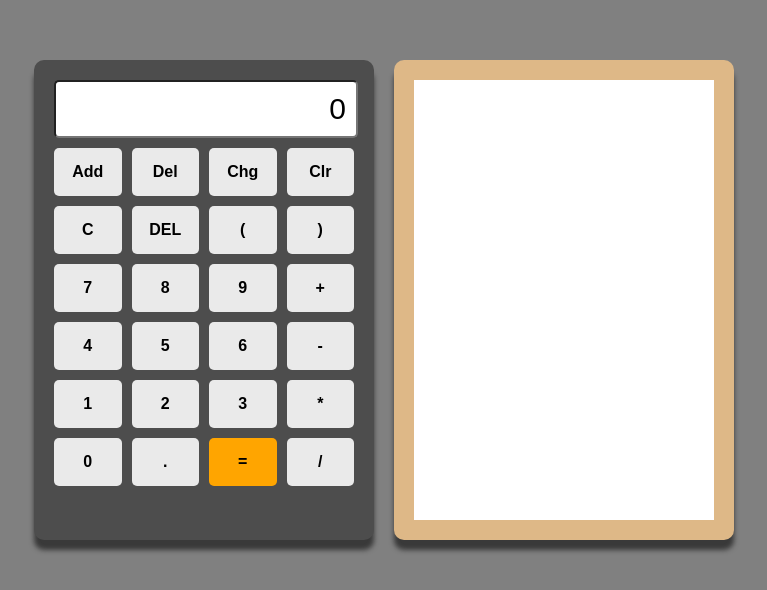
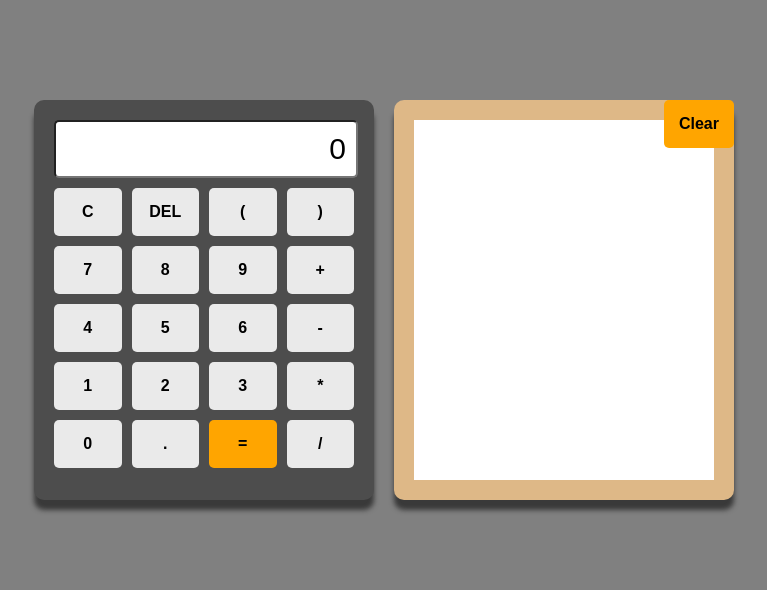
Before and after one commit to Ngai-Lam-Chou/calculator, a plain HTML site: page index.html in a window 1280 px wide. Shown: the part 108-698 px from the top of the page, without its empty margins (256-1023 px from the left). Drawn offline with Linux system fonts and the light colour scheme.

Commit message:
remove mem but keep ans

```diff
--- a/index.html
+++ b/index.html
@@ -9,10 +9,6 @@
   <div class="calculator">
     <input type="text" id="result" value=0></input>
     <div class="buttons">
-      <button onclick="add()">Add</button>
-      <button onclick="del()">Del</button>
-      <button onclick="chg()">Chg</button>
-      <button onclick="clr()">Clr</button>
       <button onclick="clearResult()">C</button>
       <button onclick="deleteLast()">DEL</button>
       <button onclick="appendValue('(')">(</button>
@@ -36,10 +32,11 @@
     </div>
   </div>
   <div id="notepad">
+    <button id="topRightButton" onclick="clearNotePad()">Clear</button>
     <section id="paper">
-    <ol>
-    </ol>
-  </section>
+      <ol>
+      </ol>
+    </section>
   </div>
 </body>
 </html>
--- a/script.js
+++ b/script.js
@@ -19,6 +19,9 @@ function calculate() {
 
   temp = eval(temp);
   document.getElementById("result").value = temp;
+
+  addNotePad();
+  clearResult();
 }
 
 function deleteLast() {
@@ -31,56 +34,31 @@ function clearResult() {
   document.getElementById("result").value = "0";
 }
 
-function add() {
-  calculate();
+function addNotePad() {
   let ol = document.querySelector("ol");
   let li = document.createElement("li");
   let resultInput = document.getElementById("result").value;
 
-  li.innerText = resultInput
-  li.classList.add("clickable")
+  li.innerText = resultInput;
+  li.classList.add("clickable");
   li.onclick = function () {
     let value = li.innerText;
     appendValue(value);
   };
   ol.appendChild(li);
 
-  clearResult();
+  const maxLiElements = 16;
+  if (ol.children.length > maxLiElements) {
+    ol.removeChild(ol.firstChild);
+  }
 }
 
-function clr() {
-  let li = document.querySelectorAll("li");
-  li.forEach(function (element) {
-    element.remove();
-  });
-}
+function clearNotePad() {
+  let ol = document.querySelector("ol");
 
-function chg() {
-  let liItems = document.querySelectorAll("li");
-
-  function handleClick() {
-    let resultValue = document.getElementById("result").value;
-    this.textContent = resultValue;
-    this.onclick = function(){
-      let value = this.innerText;
-      appendValue(value)
-    };
-    console.log(this)
+  while (ol.firstChild) {
+    ol.removeChild(ol.firstChild);
   }
-
-  liItems.forEach(function (li) {
-    li.onclick = handleClick;
-  });
-}
-
-function del() {
-  let liItems = document.querySelectorAll("li");
-  liItems.forEach(function (li) {
-    li.onclick = function () {
-      li.remove();
-      return;
-    };
-  });
 }
 
 document.addEventListener("keydown", function (event) {
--- a/style.css
+++ b/style.css
@@ -14,7 +14,7 @@ body {
   box-shadow: 0 10px 5px rgba(49, 49, 49, 0.9);
   padding: 20px;
   max-width: 300px;
-  min-height: 440px;
+  min-height: 360px;
 }
 
 #result {
@@ -71,6 +71,7 @@ ol {
 ol li::before {
   counter-increment: alphabet-counter;
   content: counter(alphabet-counter, upper-alpha) ". ";
+  margin:10px;
 }
 
 .clickable{
@@ -81,14 +82,14 @@ ol li::before {
   margin-left: 20px;
   background-color: burlywood;
   min-width: 340px;
-  min-height: 460px;
+  min-height: 400px;
   box-shadow: 0 10px 5px rgba(49, 49, 49, 0.9);
   border-radius: 10px;
 }
 
 #paper {
   background-color: white;
-  min-height: 440px;
+  min-height: 360px;
   margin: 20px;
 }
 
@@ -97,6 +98,12 @@ ol li::before {
   width: 80%;
 }
 
-.toggled{
-  background-color: #c2c2c2;
+#notepad {
+  position: relative;
 }
+
+#topRightButton {
+  position: absolute;
+  top: 0;
+  right: 0;
+}
```
